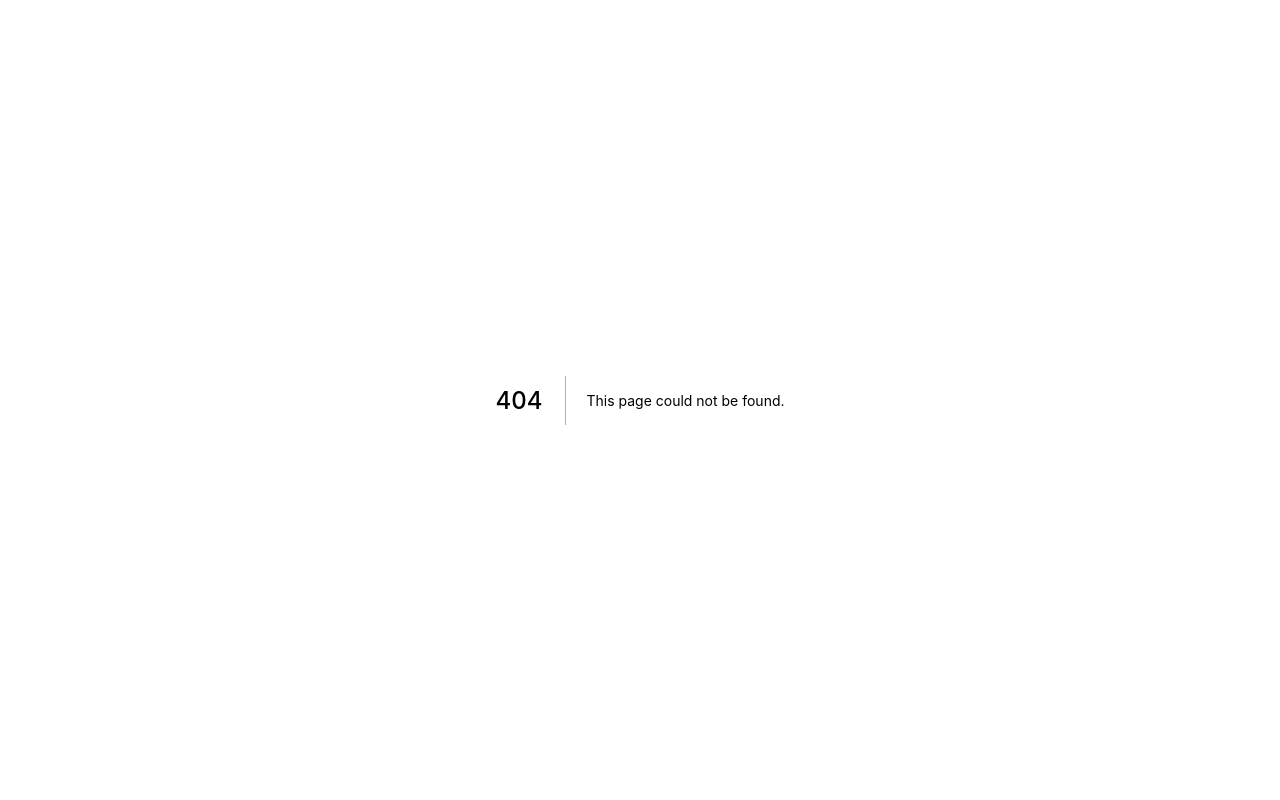
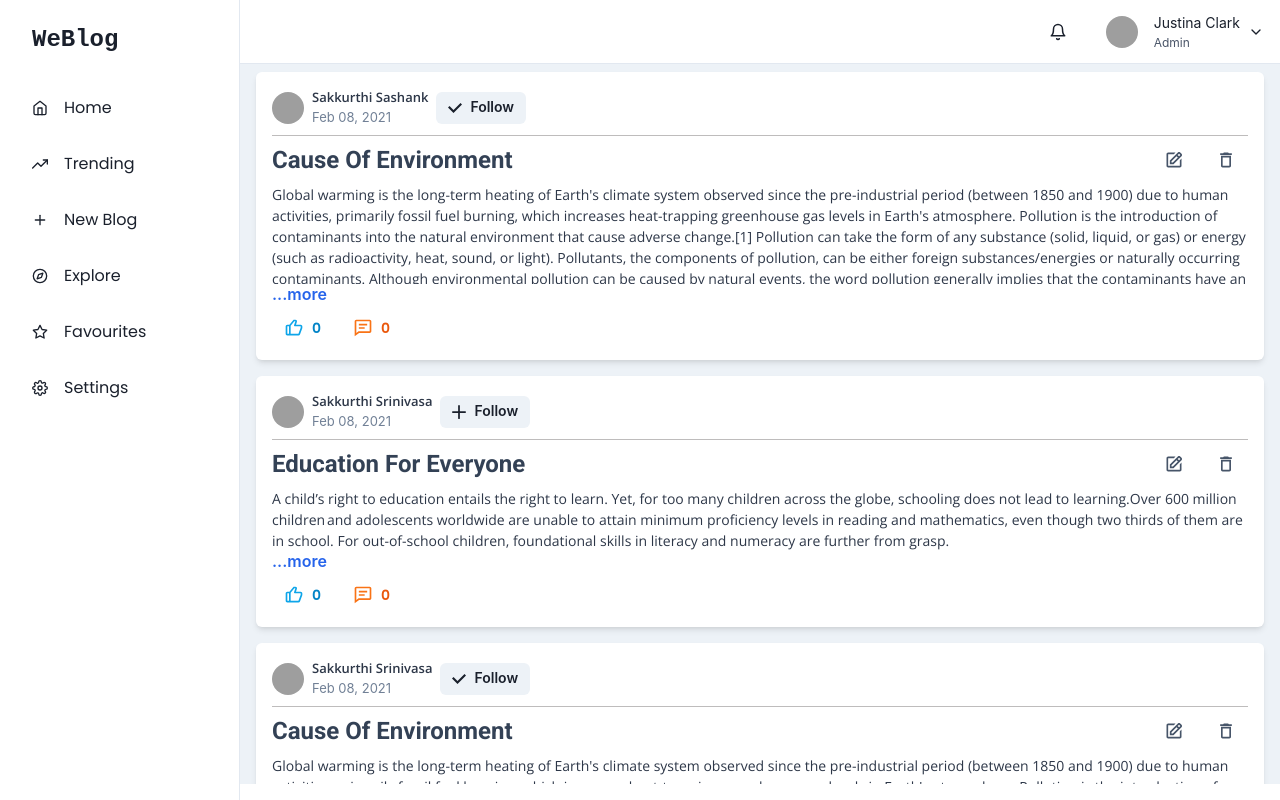
Before and after one commit to DARIYAVALI60/blog_nextjs, a Next.js app: page / in a window 1280 px wide. Before the commit this address had no page. Built offline with nearby package versions, Linux system fonts and the light colour scheme; grey boxes are pictures that could not be loaded.

Commit message:
Folder name

```diff
--- /dev/null
+++ b/pages/index.tsx
@@ -0,0 +1,14 @@
+import BlogCard from "../components/Cards/Cards";
+import NavBar from "../components/Navbar";
+
+const Home = () => {
+  return (
+    <>
+      <NavBar>
+        <BlogCard />
+      </NavBar>
+    </>
+  );
+};
+
+export default Home;
--- a/pages/newblog.tsx
+++ b/pages/newblog.tsx
@@ -1,4 +1,3 @@
-import BlogCard from "../components/cards/Cards";
 import NavBar from "../components/Navbar";
 import NewBlog from "../components/NewBlog";
 
```
